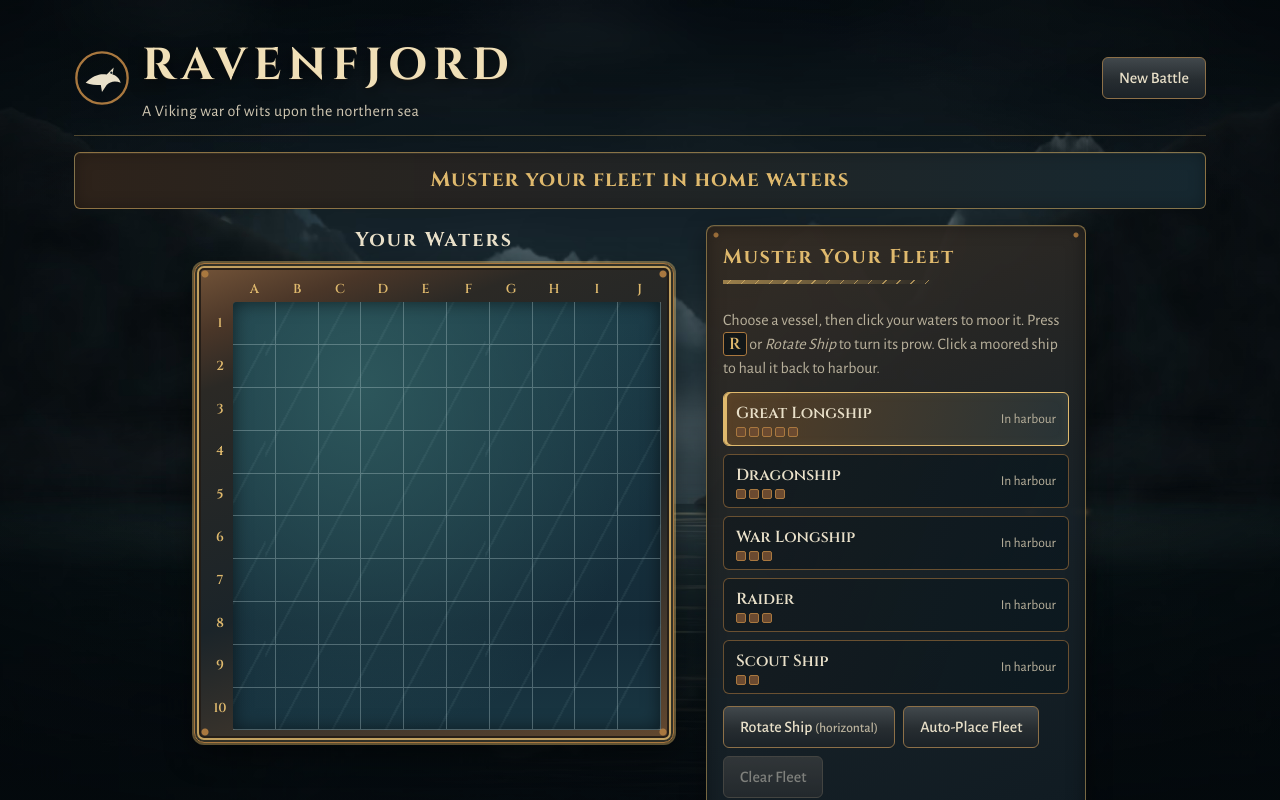
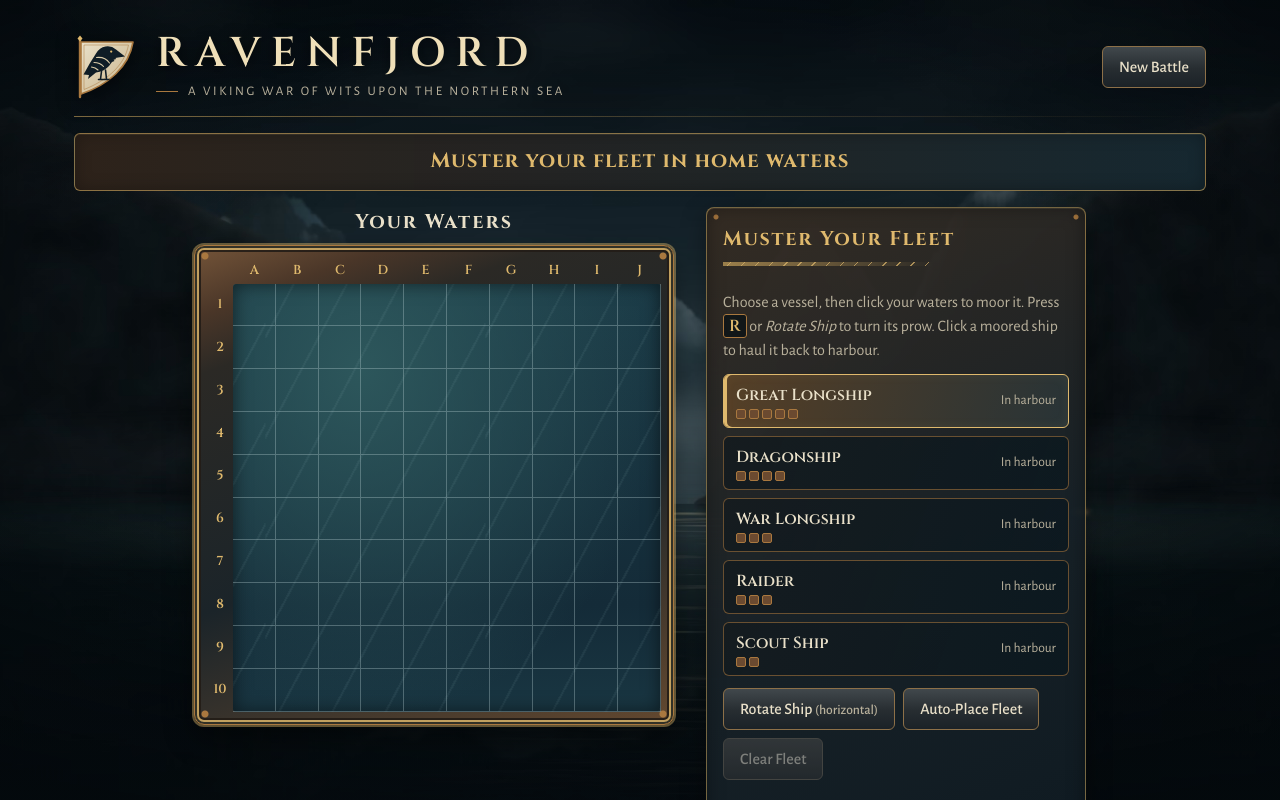
Before and after one commit to akahn23/fleet-command-battleship, a React (Vite) app: page / in a window 1280 px wide. Shown: the top 800 px of the page. Built offline with nearby package versions, Linux system fonts and the light colour scheme.

Commit message:
Add the hand-authored raven-banner header emblem
Co-Authored-By: Devin AI <158243242+devin-ai-integration[bot]@users.noreply.github.com>

```diff
--- a/src/components/Header/Header.css
+++ b/src/components/Header/Header.css
@@ -1,41 +1,68 @@
 .site-header {
+  position: relative;
   display: flex;
   align-items: center;
   justify-content: space-between;
   gap: var(--space-4);
-  padding-bottom: var(--space-3);
-  border-bottom: 1px solid rgba(201, 164, 92, 0.38);
+  padding-bottom: var(--space-4);
   flex-wrap: wrap;
+}
+
+.site-header::after {
+  position: absolute;
+  right: 0;
+  bottom: 0;
+  left: 0;
+  height: 1px;
+  background: linear-gradient(
+    90deg,
+    rgba(201, 164, 92, 0.6),
+    rgba(201, 164, 92, 0.22) 60%,
+    transparent
+  );
+  content: '';
 }
 
 .site-header__brand {
   display: flex;
   align-items: center;
-  gap: var(--space-3);
+  gap: clamp(10px, 2vw, 18px);
 }
 
 .site-header__raven {
-  width: clamp(40px, 8vw, 56px);
+  width: clamp(44px, 9vw, 64px);
   height: auto;
   flex: none;
+  filter: drop-shadow(0 4px 10px rgba(0, 0, 0, 0.55));
 }
 
 .site-header h1 {
-  font-size: clamp(1.7rem, 6vw, 2.8rem);
-  font-weight: 700;
-  letter-spacing: 0.14em;
+  font-size: clamp(1.55rem, 5.4vw, 2.6rem);
+  font-weight: 600;
+  line-height: 1.05;
+  letter-spacing: 0.24em;
   text-transform: uppercase;
-  color: #f0dfb7;
-  text-shadow:
-    0 1px 0 rgba(31, 24, 17, 0.9),
-    0 3px 16px rgba(0, 0, 0, 0.72);
+  color: #efdfb8;
+  text-shadow: 0 2px 14px rgba(0, 0, 0, 0.7);
 }
 
 .site-header__tagline {
-  margin: 0;
-  color: #d0c7b2;
-  font-size: clamp(0.85rem, 2.4vw, 1rem);
-  letter-spacing: 0.025em;
+  display: flex;
+  align-items: center;
+  gap: 10px;
+  margin: 6px 0 0;
+  color: var(--parchment-dim);
+  font-size: clamp(0.68rem, 2vw, 0.82rem);
+  letter-spacing: 0.2em;
+  text-transform: uppercase;
+}
+
+.site-header__tagline::before {
+  flex: none;
+  width: 22px;
+  height: 1px;
+  background: var(--bronze);
+  content: '';
 }
 
 .site-header__confirm {
--- a/src/components/Header/Header.tsx
+++ b/src/components/Header/Header.tsx
@@ -32,13 +32,54 @@ export function Header({ confirming, onNewGame, onConfirm, onCancel }: HeaderPro
   return (
     <header className="site-header">
       <div className="site-header__brand">
-        <svg className="site-header__raven" viewBox="0 0 48 48" aria-hidden="true">
-          <circle cx="24" cy="24" r="22" fill="none" stroke="var(--bronze)" strokeWidth="2" />
+        <svg
+          className="site-header__raven"
+          viewBox="0 0 64 64"
+          aria-hidden="true"
+          focusable="false"
+        >
+          <defs>
+            <linearGradient id="rf-banner-field" x1="0" y1="0" x2="1" y2="1">
+              <stop offset="0" stopColor="#e9e0c9" />
+              <stop offset="1" stopColor="#c9b48a" />
+            </linearGradient>
+          </defs>
+          <path fill="none" stroke="#a9783f" strokeWidth="2.4" strokeLinecap="round" d="M6 5 V62" />
+          <path fill="#dfb96d" d="M6 0.5 L8.5 3.5 L6 6.5 L3.5 3.5 Z" />
           <path
-            d="M10 28 C16 22 22 20 28 21 L34 15 L33 21 C37 22 39 25 40 28 C35 26 31 27 28 30 L24 36 L23 30 C19 30 14 30 10 28 Z"
-            fill="var(--parchment)"
+            fill="url(#rf-banner-field)"
+            stroke="#a9783f"
+            strokeWidth="1.6"
+            strokeLinejoin="round"
+            d="M7 7 H59 C55 32 34 50 7 59 Z"
           />
-          <circle cx="32" cy="19.5" r="1" fill="var(--sea-deep)" />
+          <path
+            fill="none"
+            stroke="#a9783f"
+            strokeWidth="0.7"
+            opacity="0.7"
+            d="M10 10 H54.5 C50.5 31 32 46 10 54.5 Z"
+          />
+          <path
+            fill="#0f1d26"
+            d="M51 21.5 L42 14.5 Q37.5 10.5 31.5 11.5 Q25.5 12.5 22 18.5 L16 28 L9.5 39.5 L15 40 L14 44 L22 37.5 Q30 36.5 35 31 L38 27 L40.5 26 L39.6 24.8 L42.2 24 L41.4 22.9 L44 22.4 Z"
+          />
+          <path
+            fill="none"
+            stroke="#d9cba8"
+            strokeWidth="1.1"
+            strokeLinecap="round"
+            strokeLinejoin="round"
+            d="M22.5 22.5 Q31 21.5 35.5 28 M20 27.5 Q26 27.5 29.5 31.5 M17.5 32 Q21.5 32.5 24 35"
+          />
+          <circle cx="37.2" cy="16.6" r="1.15" fill="#dfb96d" />
+          <path
+            fill="none"
+            stroke="#0f1d26"
+            strokeWidth="1.6"
+            strokeLinecap="round"
+            d="M27.5 36.5 L26.5 44 M31.5 35 L32.5 44 M24.5 44.5 H35"
+          />
         </svg>
         <div>
           <h1>Ravenfjord</h1>
```
